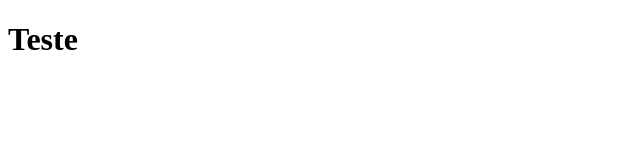
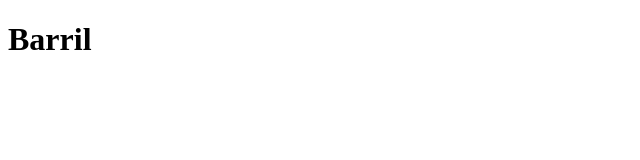
Before and after one commit to P4d404/clone-tabnews, a Next.js app: page / in a window 1280 px wide. Shown: the top 160 px of the page, without its empty margins (0-640 px from the left). Built offline with nearby package versions, Linux system fonts and the light colour scheme.

Commit message:
adiçao de mensagem

```diff
--- a/pages/index.js
+++ b/pages/index.js
@@ -1,5 +1,5 @@
 function Home () {
-    return <h1>Teste</h1>
+    return <h1>Barril</h1>
 }
 
 
```
